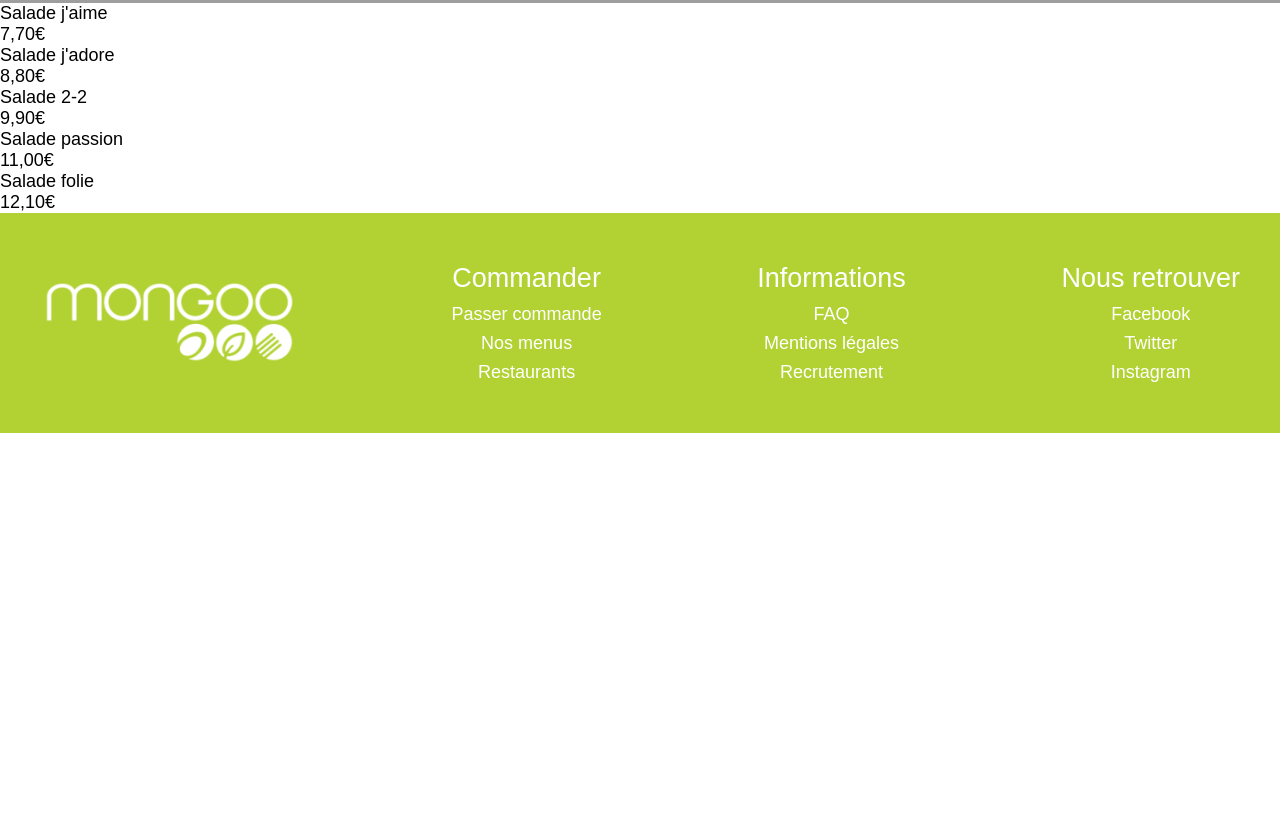
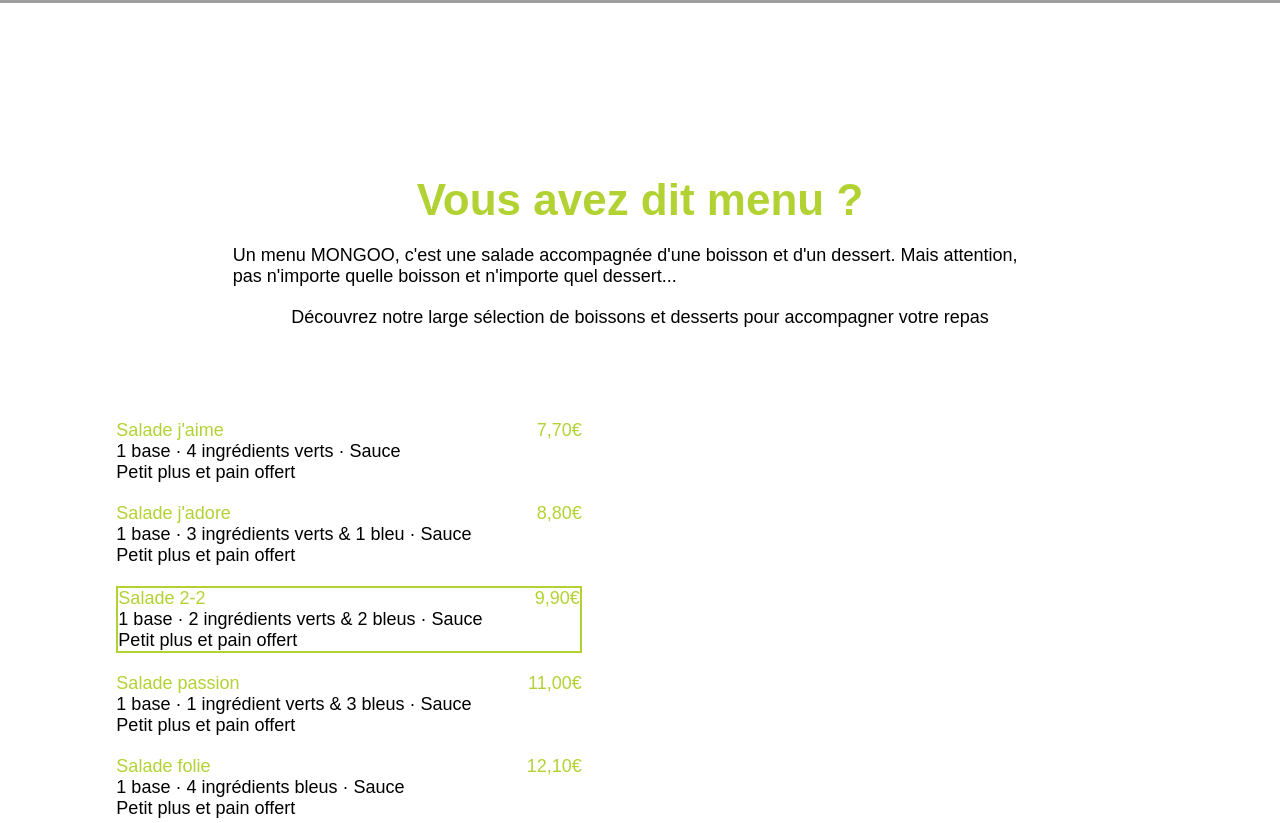
Before and after one commit to Mrpierrouge/Rendu_integration_processeur, a plain HTML site: page index.html in a window 1280 px wide. Shown: the part 2397-3220 px from the top of the page. Before the commit the page ends 2830 px from the top, so only its background shows below. Drawn offline with Linux system fonts and the light colour scheme; grey boxes are pictures that could not be loaded.

Commit message:
avancée section menus

```diff
--- a/index.html
+++ b/index.html
@@ -63,45 +63,52 @@
 
         <section class="menus">
             <div class="menus-header">
-                <h3></h3>
-                <p></p>
-                <p></p>
+                <h3>Vous avez dit menu ?</h3>
+                <p>Un menu MONGOO, c'est une salade accompagnée d'une boisson et d'un dessert.
+                    Mais attention, pas n'importe quelle boisson et n'importe quel dessert...
+                    </p>
+                <p>Découvrez notre large sélection de boissons et desserts pour accompagner votre repas</p>
             </div>
             <div class="menus-listeMenus">
                 <div class="menus-listeMenus-menu">
-                    <div class="menu-header">
+                    <div class="menus-listeMenus-menu-header">
                         <p>Salade j'aime</p>
                         <p>7,70€</p>
                     </div>
-                    <p class="menu-content"></p>
+                    <p>1 base · 4 ingrédients verts · Sauce</p>
+                    <p>Petit plus et pain offert </p>
                 </div>
                 <div class="menus-listeMenus-menu">
-                    <div class="menu-header">
+                    <div class="menus-listeMenus-menu-header">
                         <p>Salade j'adore</p>
                         <p>8,80€</p>
                     </div>
-                    <p class="menu-content"></p>
+                    <p class="menus-listeMenus-menu-content">1 base · 3 ingrédients verts & 1 bleu · Sauce</p>
+                    <p>Petit plus et pain offert </p>
                 </div>
                 <div class="menus-listeMenus-menu menu-bestSeller">
-                    <div class="menu-header">
+                    <div class="menus-listeMenus-menu-header">
                         <p>Salade 2-2</p>
                         <p>9,90€</p>
                     </div>
-                    <p class="menu-content"></p>
+                    <p class="menus-listeMenus-menu-content">1 base · 2 ingrédients verts & 2 bleus · Sauce</p>
+                    <p>Petit plus et pain offert </p>
                 </div>
                 <div class="menus-listeMenus-menu">
-                    <div class="menu-header">
+                    <div class="menus-listeMenus-menu-header">
                         <p>Salade passion</p>
                         <p>11,00€</p>
                     </div>
-                    <p class="menu-content"></p>
+                    <p class="menus-listeMenus-menu-content">1 base · 1 ingrédient verts & 3 bleus · Sauce</p>
+                    <p>Petit plus et pain offert </p>
                 </div>
                 <div class="menus-listeMenus-menu">
-                    <div class="menu-header">
+                    <div class="menus-listeMenus-menu-header">
                         <p>Salade folie</p>
                         <p>12,10€</p>
                     </div>
-                    <p class="menu-content"></p>
+                    <p class="menus-listeMenus-menu-content">1 base · 4 ingrédients bleus · Sauce</p>
+                    <p>Petit plus et pain offert </p>
                 </div>
             </div>
             <div>
--- a/sass/layouts/_accroche.scss
+++ b/sass/layouts/_accroche.scss
@@ -11,8 +11,8 @@
         grid-column: 2/3;
         align-self: center;
         height: 75%;
-        background-color: $clr-primary;
-        opacity: 85%;
+        background-color: rgba($clr-primary, 0.85);
+
 
         @include flex-base();
         flex-direction: column;
@@ -20,13 +20,8 @@
         gap: 15px;
         text-align: center;
         p{
-            opacity: 100%;
             color: $clr-secondary;
         }
-        a{
-            opacity: 100%;
-        }
-
     }
 
 }
--- /dev/null
+++ b/sass/layouts/_menus.scss
@@ -0,0 +1,39 @@
+.menus{
+    width: 100%;
+    height: 125vh;
+    padding-top: 80px;
+    padding-top: 80px;
+    display: grid;
+    grid-template-columns: 1fr 1fr 3fr 1fr 3fr 2fr;
+
+    &-header{
+        grid-column: 3/6;
+        @include flex-base();
+        flex-direction: column;
+        gap: 20px;
+
+        h3{
+            color: $clr-primary;
+        }
+    }
+
+    &-listeMenus{
+        grid-column: 2/4;
+        display:flex;
+        flex-direction: column;
+        gap: 20px;
+        &-menu{
+            width: 100%;
+
+            &-header{
+                @include flex-base(space-between);
+                color: $clr-primary;
+                font-size: 24px;
+            }
+        }
+    }
+}
+
+.menu-bestSeller{
+    border: 2px solid $clr-primary;
+}
--- a/sass/main.scss
+++ b/sass/main.scss
@@ -5,6 +5,7 @@
 @import "components/_button.scss";
 @import "components/_titles.scss";
 
+@import "layouts/_menus.scss";
 @import "layouts/_accroche.scss";
 @import "layouts/presentation.scss";
 @import "layouts/footer.scss";
```
Also changed, not shown: style.css, 1 other file.
